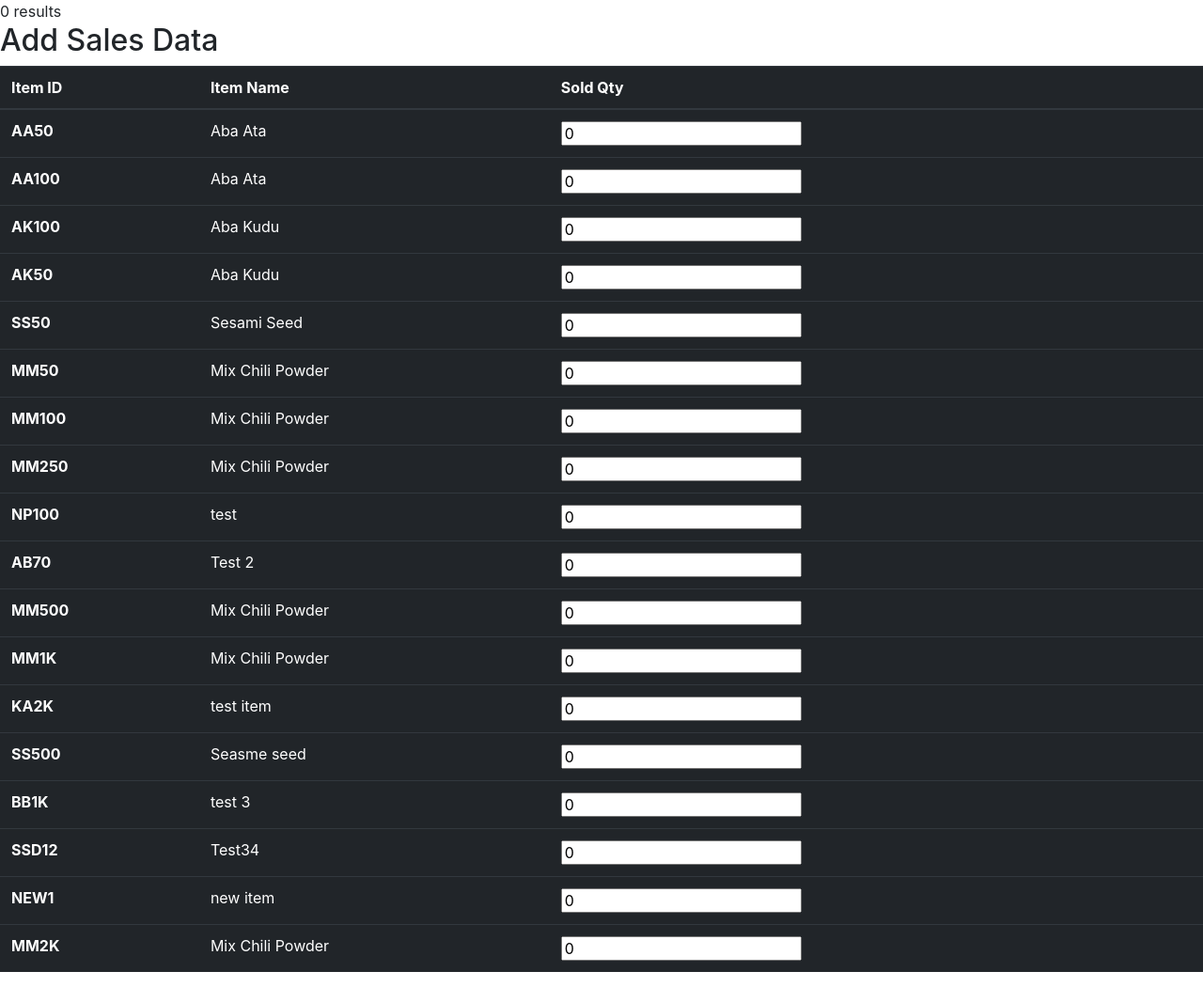
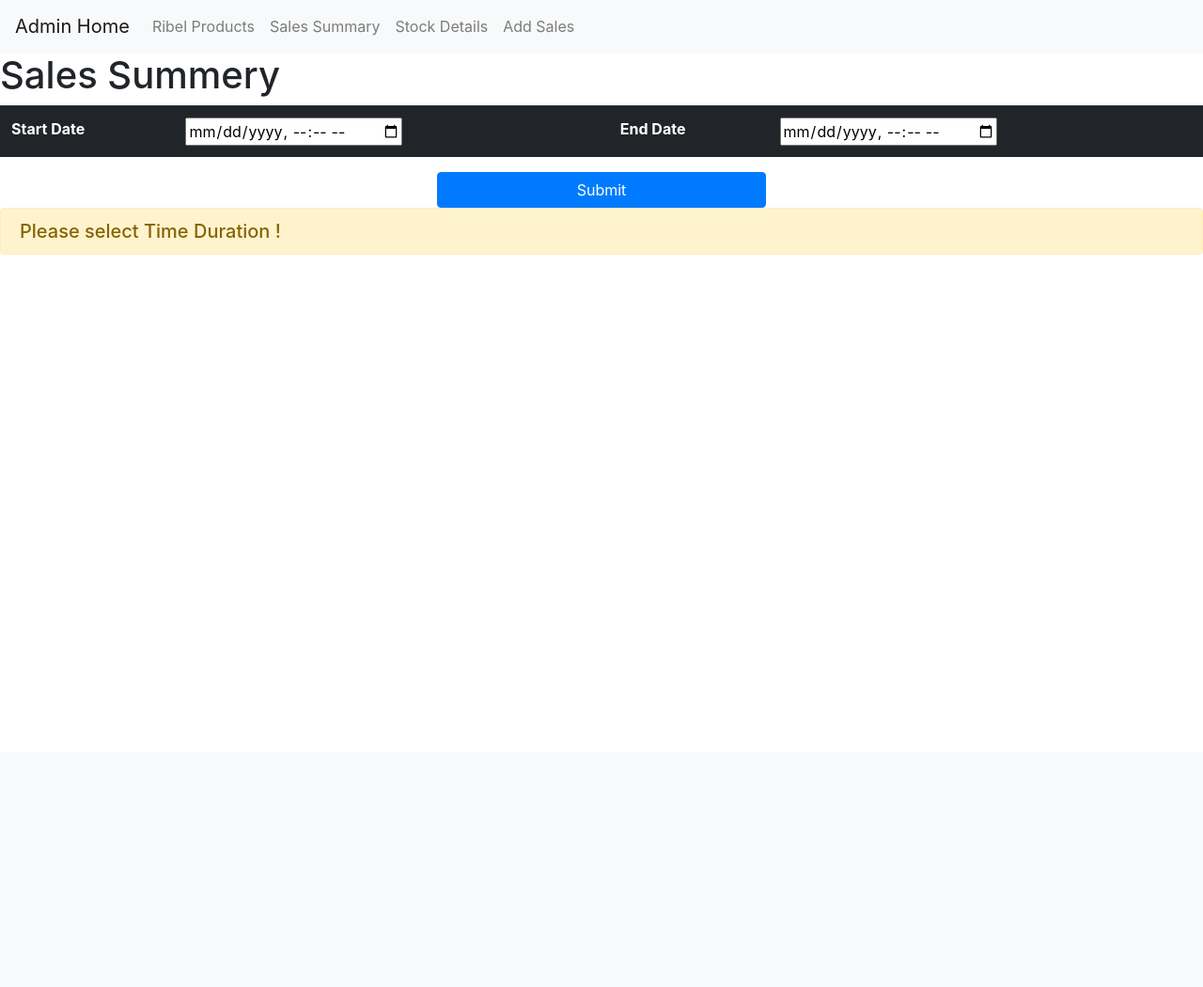
Before and after one commit to Poornajith/RibelProducts, a PHP site: page /Admin/Sales.php in a window 1280 px wide. Shown: the whole page at 94% size. After the commit the page ends 271 px from the top, so only its background shows below. Run offline with PHP 8.4, Linux system fonts and the light colour scheme; data comes from the database, SQL or seed files in the repository; data that the repository does not hold is empty; some libraries are stand-ins or nearby versions.

Commit message:
Basics almost finished

```diff
--- a/Admin/AddNewItem.php
+++ b/Admin/AddNewItem.php
@@ -28,6 +28,7 @@
     <title>Add Item</title>
 </head>
 <body>
+<?php include "./AdminNav.php" ?>
 <br>
 <form action="AddNewItem.php" method = "post">
     Item Code : <input type="text" name = "ItemCode"><br>
--- /dev/null
+++ b/Admin/AdminNav.php
@@ -0,0 +1,22 @@
+<nav class="navbar navbar-expand-lg navbar-light bg-light">
+    <a class="navbar-brand" href="index.php">Admin Home</a>
+    <button class="navbar-toggler" type="button" data-toggle="collapse" data-target="#navbarNav" aria-controls="navbarNav" aria-expanded="false" aria-label="Toggle navigation">
+        <span class="navbar-toggler-icon"></span>
+    </button>
+    <div class="collapse navbar-collapse" id="navbarNav">
+        <ul class="navbar-nav">
+            <li class="nav-item">
+                <a class="nav-link" href="AddNewItem.php">Ribel Products</a>
+            </li>
+            <li class="nav-item">
+                <a class="nav-link" href="Sales.php">Sales Summary</a>
+            </li>
+            <li class="nav-item">
+                <a class="nav-link" href="Stock.php">Stock Details</a>
+            </li>
+            <li class="nav-item">
+                <a class="nav-link" href="UpdateSales.php">Add Sales</a>
+            </li>
+        </ul>
+    </div>
+</nav>
--- a/Admin/Sales.php
+++ b/Admin/Sales.php
@@ -1,24 +1,11 @@
 <?php
 include '../ConnectDB.php';
-$total =0;
-$sql = "SELECT ItemID, SoldQty FROM sales";
-$result = $db->query($sql);
-if ($result->num_rows > 0) {
-    // output data of each row
-    while($row = $result->fetch_assoc()) {
-        echo "id: " . $row["ItemID"]. " - SoldQty: " . $row["SoldQty"]. "<br>";
-        $Item = $row["ItemID"];
-        $sql = "SELECT * FROM all_products WHERE ItemID ='$Item'";
-        $result =$db->query($sql);
-        echo "Item Name:" .$row["ItemName"]. "Seller Discount:". $row["Discount"]. "Price:".$row["Price"]. "Weight:" .$row["weight"]. "<br>";
-        $rowTotal = ($row["Price"]-($row["Price"]*$row["Discount"]))*$row["SoldQty"];
-        $total += $rowTotal;
-        echo "Row Total = " .$rowTotal. "<br>";
-        echo "Total :".$total;
-    }
-} else {
-    echo "0 results";
-}
+
+//SELECT * FROM sales LEFT JOIN all_products ON sales.ItemID=all_products.ItemID
+//SELECT * FROM sales LEFT JOIN all_products ON sales.ItemID=all_products.ItemID
+// where time between '2012-03-11 00:00:00' and '2021-11-17 00:00:00'
+
+
 ?>
 <!doctype html>
 <html lang="en">
@@ -32,38 +19,96 @@ if ($result->num_rows > 0) {
 
 </head>
 <body>
-<h2>Add Sales Data</h2>
+<?php include "./AdminNav.php" ?>
+<table class="table table-hover table-dark">
+    <thead>
+    <tr> <h1>Sales Summery</h1></tr>
+    </thead>
+<tbody>
+<tr>
+ <form action="Sales.php" method="post">
+     <th>Start Date</th>
+    <td>
+    <input type="datetime-local" name="sDate" label="Start Date">
+    </td>
+    <th>End Date</th><td>
+    <input type="datetime-local" name="eDate" label="End Date"></td>
+    </tr>
+    </tbody>
+    </table>
+        <div class="container">
+            <div class="row">
+                <div class="col-sm">
+                </div>
+                <div class="col-sm">
+                    <input type="submit" name="submit" class="btn btn-primary btn-block">
+                </div>
+                <div class="col-sm">
+                </div>
+            </div>
+        </div>
+ </form>
+
+
+ <?php
+    if (isset($_POST['submit'])){
+        $sDate =date("Y-m-d H:i:s", strtotime($_POST["sDate"]));
+        $eDate =date("Y-m-d H:i:s", strtotime($_POST["eDate"]));
+
+        $total =0;
+        $sql = "SELECT * FROM sales LEFT JOIN all_products ON sales.ItemID=all_products.ItemID where time between '$sDate' and '$eDate'";
+        $result = $db->query($sql);
+?>
  <table class="table table-hover table-dark">
      <thead>
      <tr>
          <th scope="col">Item ID</th>
          <th scope="col">Item Name</th>
+         <th scope="col">Unit Price</th>
+         <th scope="col">Seller Discount</th>
          <th scope="col">Sold Qty</th>
+         <th scope="col">#</th>
      </tr>
      </thead>
      <tbody>
  <?php
-$sql = "SELECT ItemID, ItemName FROM all_products";
-$result=$db->query($sql);
-if ($result->num_rows > 0) {
-    while ($row = $result->fetch_assoc()) {
-        echo '
-            <tr>
-            <th scope="row">' . $row["ItemID"] . '</th>
-             <td>' . $row["ItemName"] . '</td>
-            <td>
-            <input type="number" value="0" >
-            </td>
-            </tr>
-            ';
+        // output data of each row
+        while($row = $result->fetch_assoc()) {
+
+            $itemID = $row["ItemID"];
+            $itemName = $row["ItemName"];
+            $rowTotal = ($row["Price"]-($row["Price"]*$row["Discount"]/100))*$row["soldQty"];
+            $total += $rowTotal;
+//        echo "Row Total = " .$rowTotal. "<br>";
+            echo '<tr>
+                    <th>'.$row["ItemID"].'</th>
+                    <td>'.$row["ItemName"].'</td>
+                    <td>'.$row["Price"].'</td>
+                    <td>'.$row["Discount"].'</td>
+                    <td>'.$row["soldQty"].'</td>
+                    <td>'.$rowTotal.'</td>
+                </tr>';
+
         }
+        echo '<tr>
+                <th></th>
+                <td></td>
+                <td></td>
+                <td></td>
+                <td>Total</td>
+                <td>'.$total.'</td>
+            </tr>';
+
+//        echo "Total :".$total;
+
+
     }else{
-    echo "0 results";
+        echo '<h5 class="alert alert-warning"> Please select Time Duration !</h5>';
     }
+
  ?>
      </tbody>
  </table>
-
 
     <script src="https://code.jquery.com/jquery-3.2.1.slim.min.js" integrity="sha384-KJ3o2DKtIkvYIK3UENzmM7KCkRr/rE9/Qpg6aAZGJwFDMVNA/GpGFF93hXpG5KkN" crossorigin="anonymous"></script>
     <script src="https://cdnjs.cloudflare.com/ajax/libs/popper.js/1.12.9/umd/popper.min.js" integrity="sha384-ApNbgh9B+Y1QKtv3Rn7W3mgPxhU9K/ScQsAP7hUibX39j7fakFPskvXusvfa0b4Q" crossorigin="anonymous"></script>
```
Also changed, not shown: Admin/Stock.php (+50 -3 lines), Admin/UpdateSales.php (added, +103 -0 lines), Admin/index.php (added, +20 -0 lines). Lines whose indentation alone changed are shown as unchanged.
